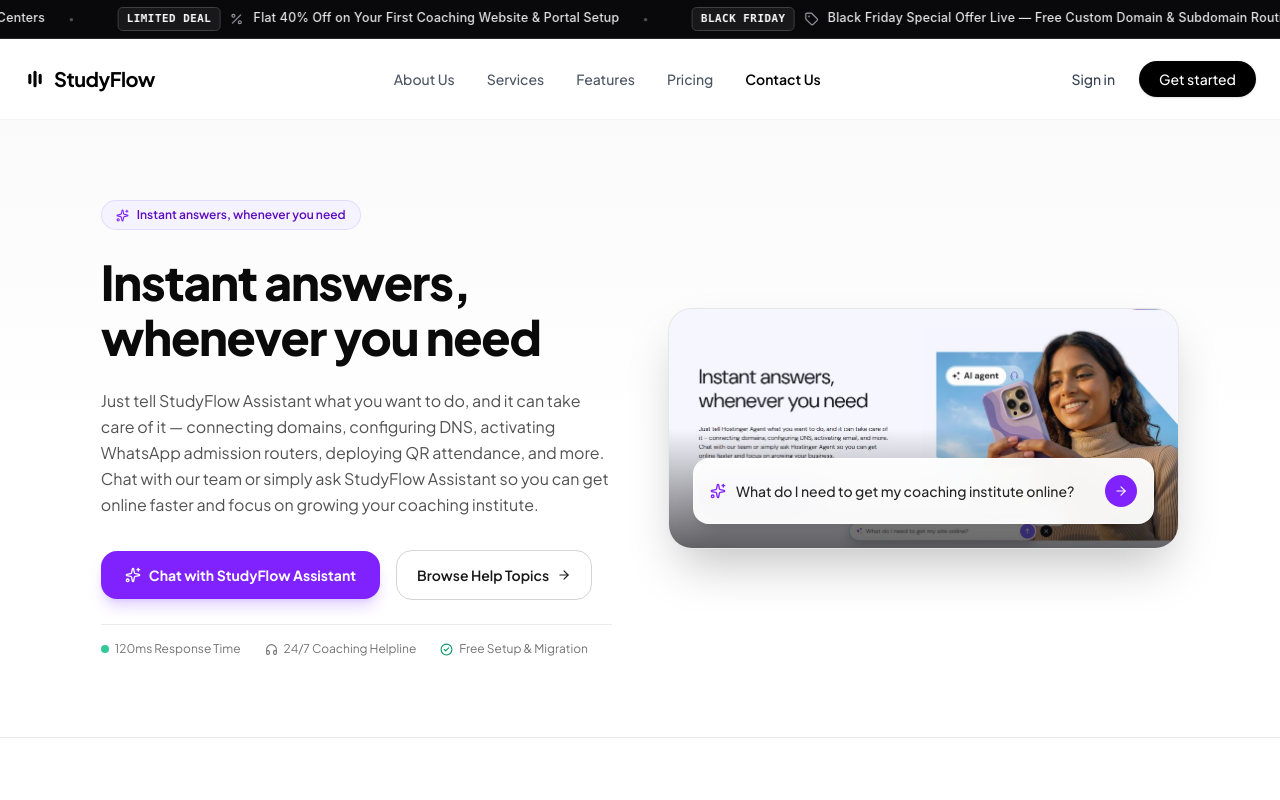
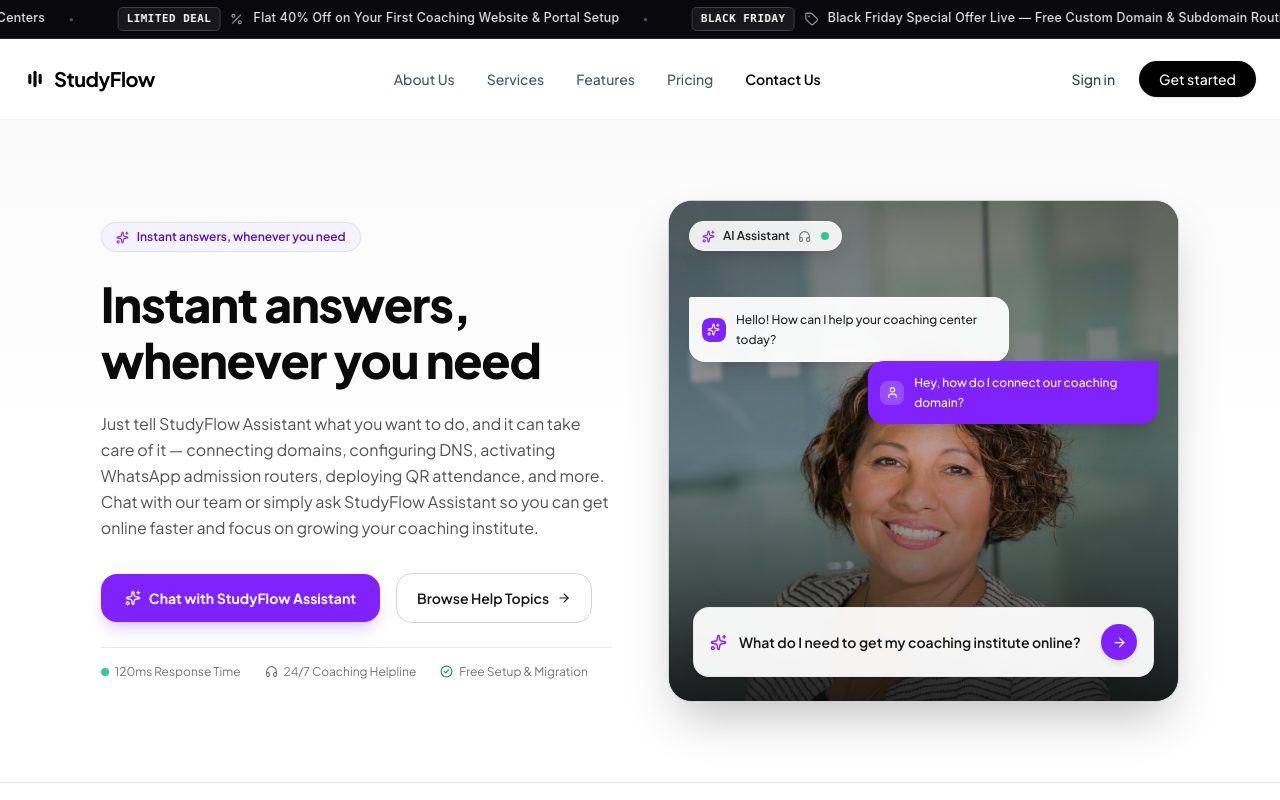
Before and after one commit to Dev-Aryan-coder/StudyFlow_Frontend, a React (Vite) app: page /contact-us in a window 1280 px wide. Shown: the top 800 px of the page. Built offline with nearby package versions, Linux system fonts and the light colour scheme.

Commit message:
feat: replace reference banner with high quality unsplash support portrait and custom studyflow interactive chat overlay

```diff
--- a/src/pages/ContactUs/ContactUs.jsx
+++ b/src/pages/ContactUs/ContactUs.jsx
@@ -24,7 +24,7 @@ import {
   AlertCircle,
   X
 } from 'lucide-react';
-import contactHeroBannerImg from '../../assets/contact_hero_banner.jpg';
+import contactSupportHeroImg from '../../assets/contact_support_hero.jpg';
 import { cn } from '../../lib/utils';
 import './ContactUs.css';
 
@@ -198,30 +198,77 @@ export function ContactUs() {
               </div>
             </div>
 
-            {/* Right Visual Image & Interactive Chat Composition (From User Reference) */}
+            {/* Right Visual Image & Interactive Chat Composition (Unsplash Support Hero) */}
             <div className="lg:col-span-6 relative">
-              <div className="relative rounded-3xl overflow-hidden border border-neutral-200/90 dark:border-neutral-800 shadow-2xl bg-neutral-100 dark:bg-neutral-900">
+              <div className="relative rounded-3xl overflow-hidden border border-neutral-200/90 dark:border-neutral-800 shadow-2xl bg-neutral-900 group">
+
+                {/* Clean Unsplash Support Hero Portrait */}
                 <img
-                  src={contactHeroBannerImg}
-                  alt="StudyFlow Instant Support Assistant"
-                  className="w-full h-auto object-cover max-h-[500px]"
+                  src={contactSupportHeroImg}
+                  alt="StudyFlow Customer Support Specialist"
+                  className="w-full h-[460px] sm:h-[500px] object-cover object-top filter brightness-[0.98]"
                 />
 
-                {/* Overlay Floating Interactive Speech Prompts for High Fidelity */}
-                <div className="absolute inset-0 bg-gradient-to-t from-black/60 via-transparent to-transparent flex flex-col justify-end p-5 sm:p-6">
+                {/* Ambient Soft Vignette & Lighting */}
+                <div className="absolute inset-0 bg-gradient-to-t from-neutral-950/85 via-neutral-950/20 to-neutral-950/30 pointer-events-none" />
+
+                {/* Floating Pill: AI Assistant Active */}
+                <div className="absolute top-5 left-5 z-20">
+                  <div className="inline-flex items-center gap-2 px-3 py-1.5 rounded-full bg-white/90 dark:bg-neutral-900/90 backdrop-blur-md border border-white/50 dark:border-neutral-700 shadow-lg text-xs font-semibold text-neutral-800 dark:text-neutral-200">
+                    <Sparkles size={13} className="text-violet-600 dark:text-violet-400" />
+                    <span>AI Assistant</span>
+                    <Headphones size={13} className="text-neutral-500" />
+                    <span className="w-2 h-2 rounded-full bg-emerald-500 animate-pulse ml-0.5" />
+                  </div>
+                </div>
+
+                {/* Floating Chat Bubble 1: Assistant Greeting */}
+                <div className="absolute top-24 left-5 z-20 max-w-[280px] sm:max-w-[320px]">
+                  <div className="p-3 rounded-2xl rounded-tl-xs bg-white/95 dark:bg-neutral-900/95 backdrop-blur-md border border-white/50 dark:border-neutral-800 shadow-xl flex items-center gap-2.5 text-xs text-neutral-800 dark:text-neutral-200">
+                    <div className="w-6 h-6 rounded-lg bg-violet-600 text-white flex items-center justify-center shrink-0">
+                      <Sparkles size={13} />
+                    </div>
+                    <span className="font-medium leading-relaxed">
+                      Hello! How can I help your coaching center today?
+                    </span>
+                  </div>
+                </div>
+
+                {/* Floating Chat Bubble 2: User Inquiry */}
+                <div className="absolute top-40 right-5 z-20 max-w-[260px] sm:max-w-[290px]">
+                  <div className="p-3 rounded-2xl rounded-tr-xs bg-violet-600 text-white shadow-xl flex items-center gap-2.5 text-xs">
+                    <div className="w-6 h-6 rounded-lg bg-white/20 text-white flex items-center justify-center shrink-0">
+                      <User size={13} />
+                    </div>
+                    <span className="font-medium leading-relaxed">
+                      Hey, how do I connect our coaching domain?
+                    </span>
+                  </div>
+                </div>
+
+                {/* Bottom Interactive Prompt Pill (Matching user screenshot) */}
+                <div className="absolute bottom-4 left-4 right-4 sm:bottom-6 sm:left-6 sm:right-6 z-30">
                   <div
-                    onClick={() => setIsAiModalOpen(true)}
-                    className="p-3.5 sm:p-4 rounded-2xl bg-white/95 dark:bg-neutral-900/95 backdrop-blur-md border border-white/40 dark:border-neutral-700 shadow-xl flex items-center justify-between cursor-pointer hover:scale-[1.01] transition-transform"
+                    onClick={() => {
+                      setAiChatMessages([
+                        { sender: 'ai', text: 'Hello! I am your StudyFlow Assistant. How can I help your coaching academy today?' },
+                        { sender: 'user', text: 'What do I need to get my coaching institute online?' },
+                        { sender: 'ai', text: 'To launch your coaching institute online with StudyFlow, all you need is your institute name and WhatsApp contact! We provide a free branded subdomain, automated cloud hosting on AWS, student admission forms, and QR attendance portals in just 2 minutes.' }
+                      ]);
+                      setIsAiModalOpen(true);
+                    }}
+                    className="p-3.5 sm:p-4 rounded-2xl bg-white/95 dark:bg-neutral-900/95 backdrop-blur-md border border-neutral-200/90 dark:border-neutral-700 shadow-2xl flex items-center justify-between gap-3 cursor-pointer hover:scale-[1.01] transition-transform select-none"
                   >
-                    <div className="flex items-center gap-2.5 text-xs sm:text-sm font-medium text-neutral-800 dark:text-neutral-200">
-                      <Sparkles size={16} className="text-violet-600 dark:text-violet-400 shrink-0" />
+                    <div className="flex items-center gap-3 text-xs sm:text-sm font-semibold text-neutral-900 dark:text-white">
+                      <Sparkles size={17} className="text-violet-600 dark:text-violet-400 shrink-0" />
                       <span>What do I need to get my coaching institute online?</span>
                     </div>
-                    <div className="w-8 h-8 rounded-full bg-violet-600 text-white flex items-center justify-center shrink-0">
-                      <ArrowRight size={14} />
+                    <div className="w-9 h-9 rounded-full bg-violet-600 hover:bg-violet-700 text-white flex items-center justify-center shrink-0 shadow-md transition-colors">
+                      <ArrowRight size={15} />
                     </div>
                   </div>
                 </div>
+
               </div>
             </div>
 
```
Also changed, not shown: src/assets/contact_hero_banner.jpg (deleted), src/assets/contact_support_hero.jpg (added).
